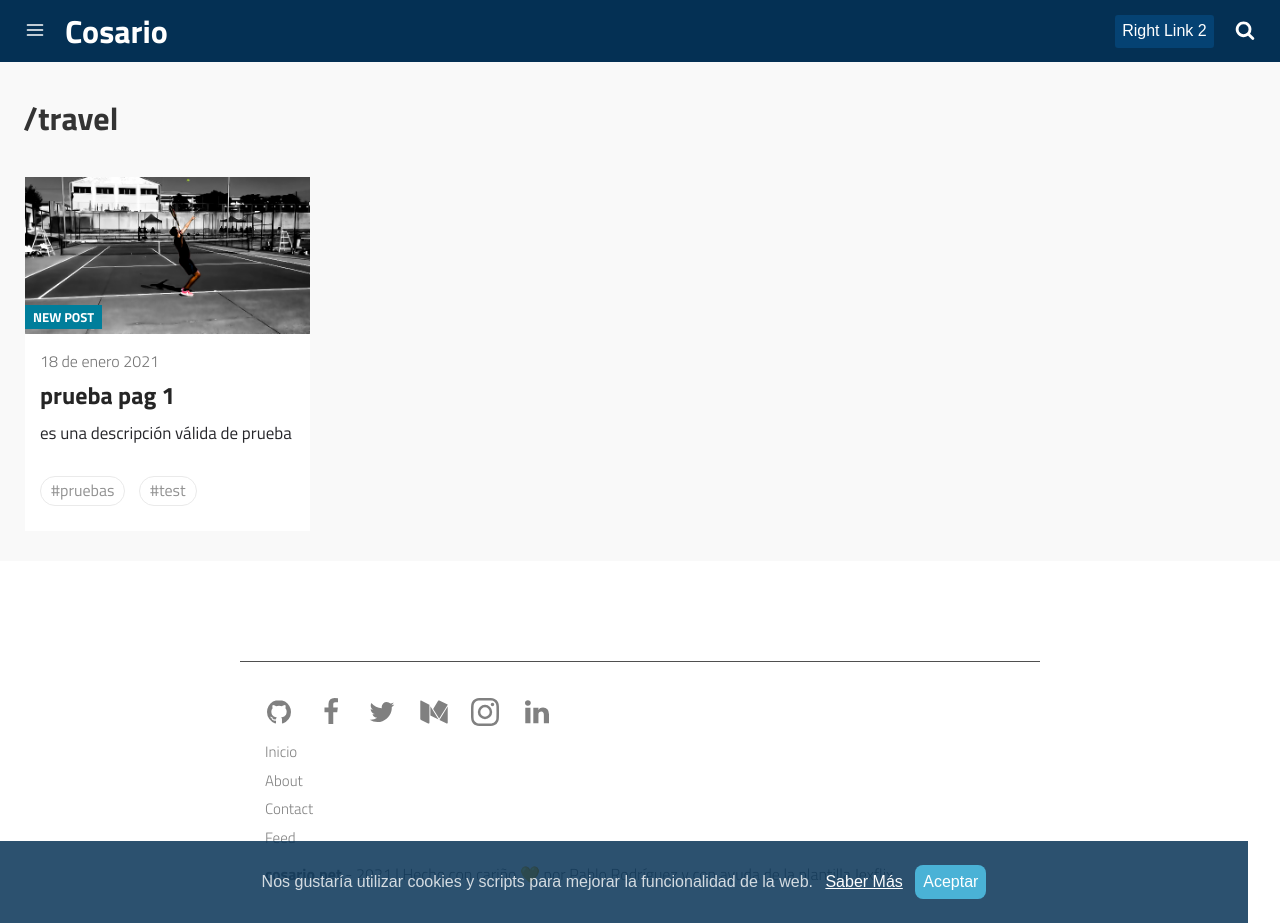
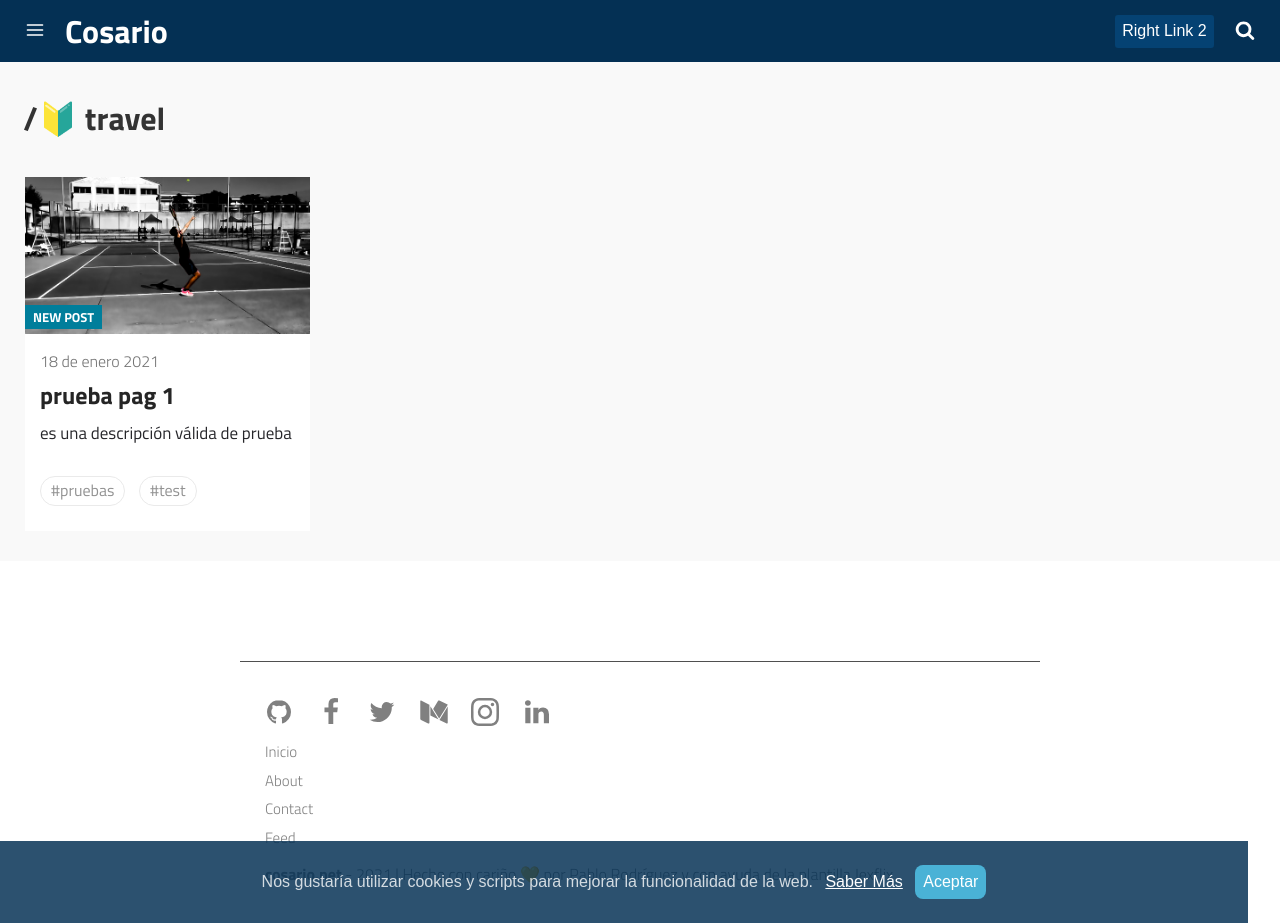
Before and after one commit to Prodsan/cosario, a Jekyll site: the page built from category/travel.md, in a window 1280 px wide and 923 px high. Built offline with Jekyll 4.4.1, drawn with Linux system fonts in a browser that asks for light colours; a script that is not in the unit is left out.

```diff
--- a/category/travel.md
+++ b/category/travel.md
@@ -1,6 +1,6 @@
 ---
 layout: category
-title: Travel
+title: 🔰 Travel
 slug: travel
 description: A category for travel related posts.
 ---
```
